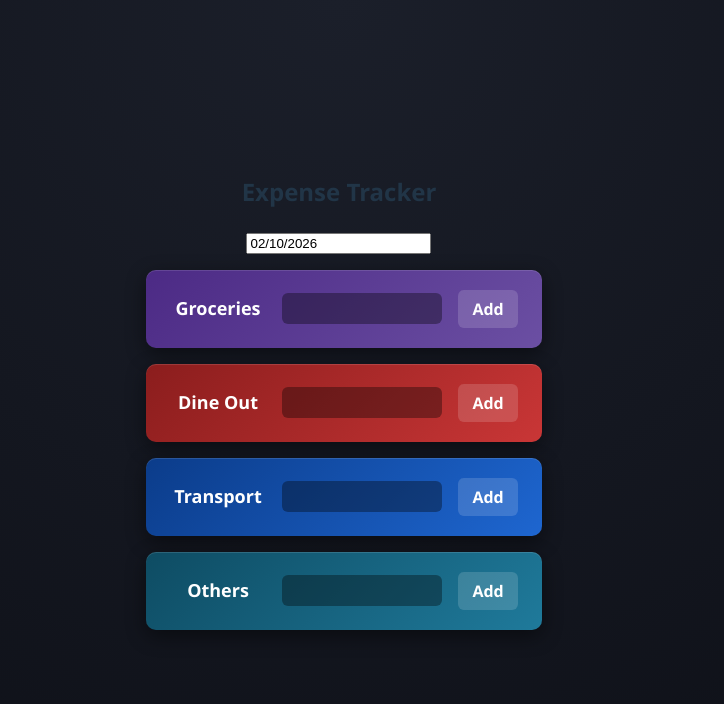
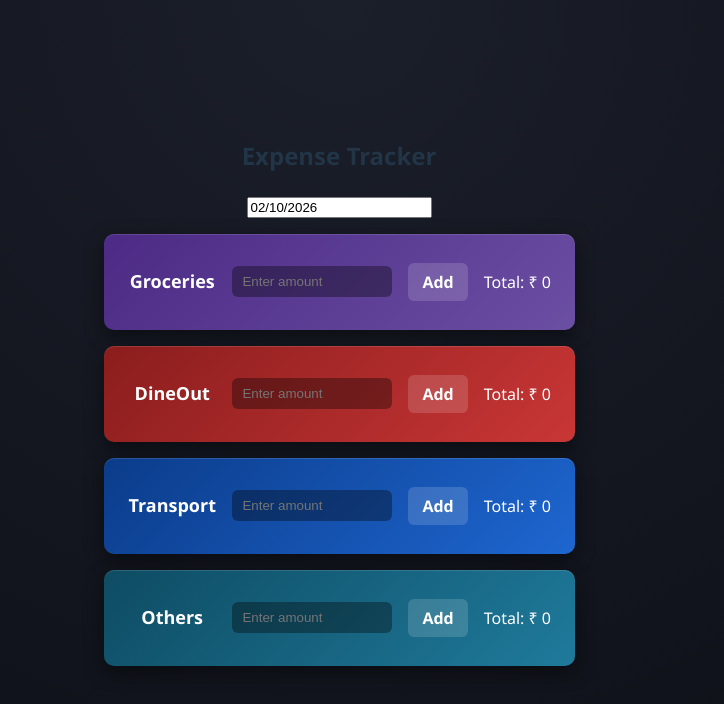
Before and after one commit to aromalkallingal/Expense-Tracker, a React (Vite) app in the folder expense-tracker/: page / in a window 1280 px wide. Shown: the top 704 px of the page, without its empty margins (301-1025 px from the left). Built offline with nearby package versions, Linux system fonts and the light colour scheme.

Commit message:
changed something, have to check what it is

```diff
--- a/expense-tracker/src/categories.jsx
+++ b/expense-tracker/src/categories.jsx
@@ -1,50 +1,70 @@
 import { useState } from "react";
 import "./Categories.css";
 
+export default function Categories() {
 
-export default function Categories () {
+  const categories = ["groceries", "dineOut", "transport", "others"];
 
-    const [groceries, setGroceries] = useState("");
-    const [dineOut, setDineOut] = useState("");
-    const [transport, setTransport] = useState("");
-    const [others, setOthers] = useState("");
+  const [inputs, setInputs] = useState({
+    groceries: "",
+    dineOut: "",
+    transport: "",
+    others: ""
+  });
 
-    const [savedData, setSavedData] = useState({
-        groceries: 0,
-        dineOut: 0,
-        transport: 0,
-        others: 0
+  const [totals, setTotals] = useState({
+    groceries: 0,
+    dineOut: 0,
+    transport: 0,
+    others: 0
+  });
+
+  // handle input change
+  const handleChange = (category, value) => {
+    setInputs({
+      ...inputs,
+      [category]: value
+    });
+  };
+
+  // handle add button
+  const handleAdd = (category) => {
+    const value = Number(inputs[category]);
+
+    if (!value) return; // prevent empty or invalid input
+
+    setTotals({
+      ...totals,
+      [category]: totals[category] + value
     });
 
-    return (
-        <>
-        <div className="categories">
-            <div className="category-card groceries">
-                <h2>Groceries</h2>
-                <input type="text" />
-                <button>Add</button>
-            </div>
+    // clear input after adding
+    setInputs({
+      ...inputs,
+      [category]: ""
+    });
+  };
 
-            <div className="category-card dineOut">
-                <h2>Dine Out</h2>
-                <input type="text" />
-                <button>Add</button>
-            </div>
+  return (
+    <div className="categories">
+      {categories.map((cat) => (
+        <div key={cat} className={`category-card ${cat}`}>
+          <h2>
+            {cat.charAt(0).toUpperCase() + cat.slice(1)}
+          </h2>
 
-            <div className="category-card transport">
-                <h2>Transport</h2>
-                <input type="text" />
-                <button>Add</button>
-            </div>
+          <input
+            type="number"
+            placeholder="Enter amount"
+            value={inputs[cat]}
+            onChange={(e) => handleChange(cat, e.target.value)}
+          />
 
-            <div className="category-card others">
-                <h2>Others</h2>
-                <input type="text" />
-                <button>Add</button>
-            </div>
+          <button onClick={() => handleAdd(cat)}>Add</button>
+
+          <p>Total: ₹ {totals[cat]}</p>
         </div>
-        </>
-
-    )
-
+      ))}
+    </div>
+  );
 }
```
